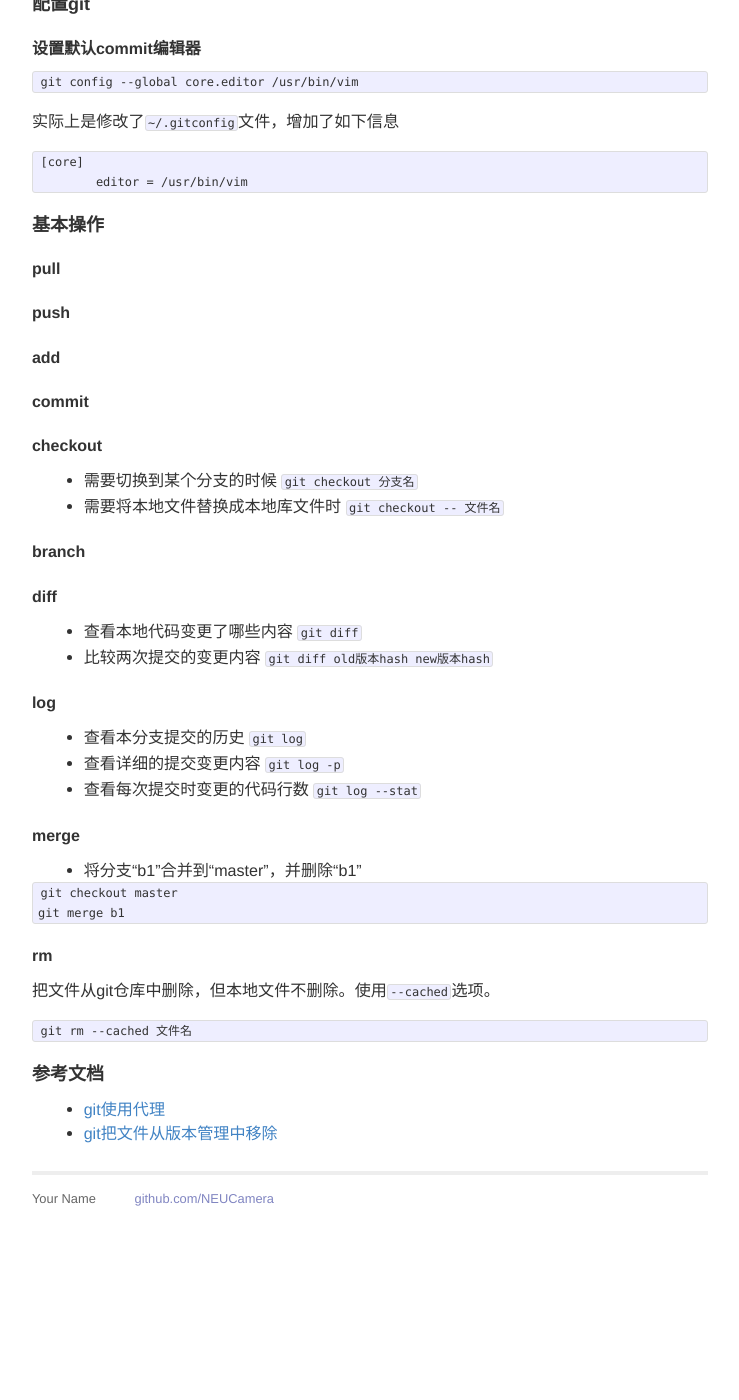
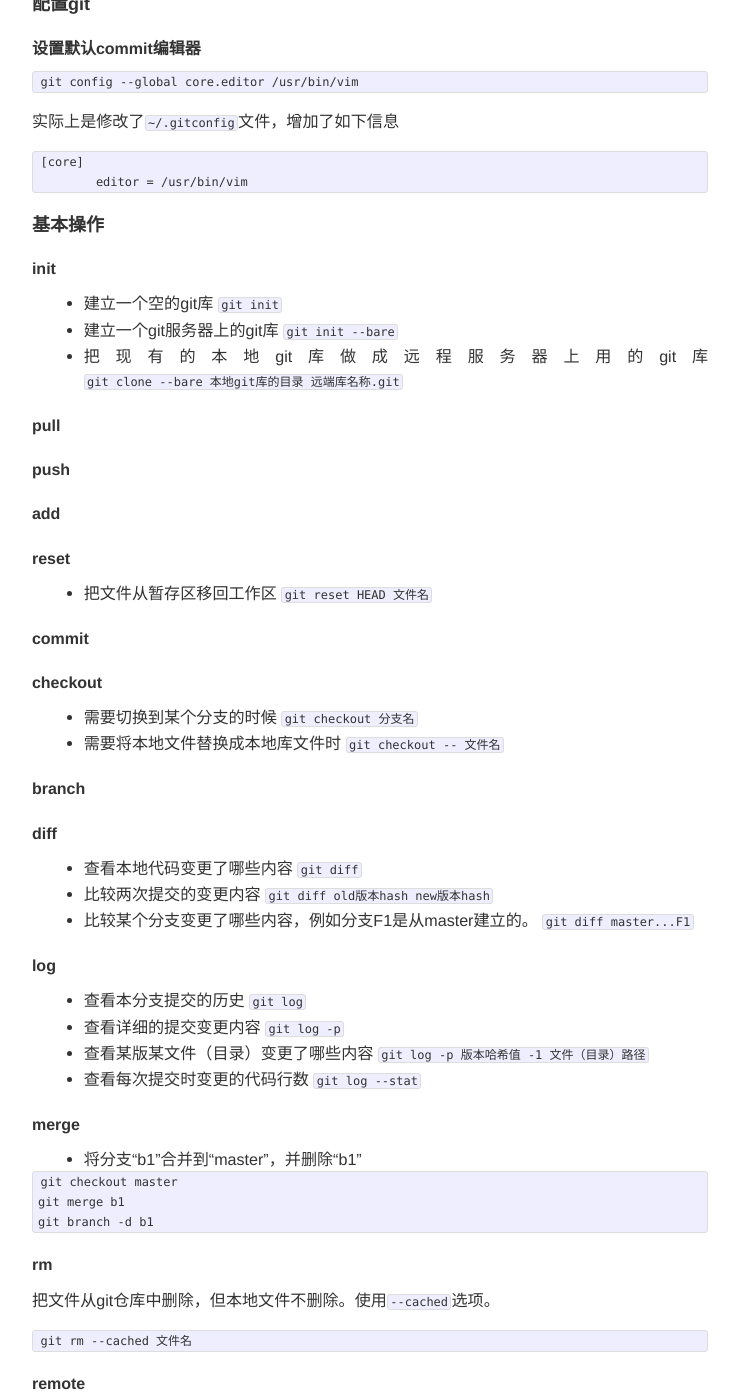
Before and after one commit to NEUCamera/neucamera.github.io, a Jekyll site: the page built from _posts/2014-3-20-use-git.md, in a window 1280 px wide and 1400 px high, scrolled down 490 px. Shown: the whole window, without its empty margins (270-1009 px from the left). Built offline with Jekyll 4.4.1, drawn with Linux system fonts in a browser that asks for light colours; comment, search, counter and statistics services are not loaded; before the commit the page ends 1714 px from its top, so only the background shows below that; some of the changed text lies outside the part shown.

Commit message:
细化git用法

````diff
--- a/_posts/2014-3-20-use-git.md
+++ b/_posts/2014-3-20-use-git.md
@@ -34,11 +34,25 @@ git config --global core.editor /usr/bin/vim
 
 ### 基本操作
 
+#### init
+
+*  建立一个空的git库
+   `git init`
+*  建立一个git服务器上的git库
+   `git init --bare`
+*  把现有的本地git库做成远程服务器上用的git库
+   `git clone --bare 本地git库的目录 远端库名称.git`
+
 #### pull
 
 #### push
 
 #### add
+
+#### reset
+
+*  把文件从暂存区移回工作区
+   `git reset HEAD 文件名`
 
 #### commit
 
@@ -57,6 +71,8 @@ git config --global core.editor /usr/bin/vim
 	`git diff`
 * 比较两次提交的变更内容
 	`git diff old版本hash new版本hash`
+* 比较某个分支变更了哪些内容，例如分支F1是从master建立的。
+    `git diff master...F1`
 
 #### log
 
@@ -64,8 +80,11 @@ git config --global core.editor /usr/bin/vim
    `git log`
 *  查看详细的提交变更内容
    `git log -p`
+*  查看某版某文件（目录）变更了哪些内容
+   `git log -p 版本哈希值 -1 文件（目录）路径`
 *  查看每次提交时变更的代码行数
    `git log --stat`
+
 
 #### merge
 
@@ -74,6 +93,7 @@ git config --global core.editor /usr/bin/vim
 ```
 git checkout master
 git merge b1
+git branch -d b1
 ```
 
 #### rm
@@ -84,7 +104,16 @@ git merge b1
 git rm --cached 文件名
 ```
 
+#### remote
+
+操作远程仓库
+
+#### rebase
+
+
+
 ### 参考文档
 
 *  [git使用代理](http://www.chenshake.com/git-uses-a-proxy/)
 *  [git把文件从版本管理中移除](http://blog.sina.com.cn/s/blog_59fb90df0101980a.html)
+*  《Pro Git 简体中文版》
````
Also changed, not shown: images/use-camera-outline.png.
